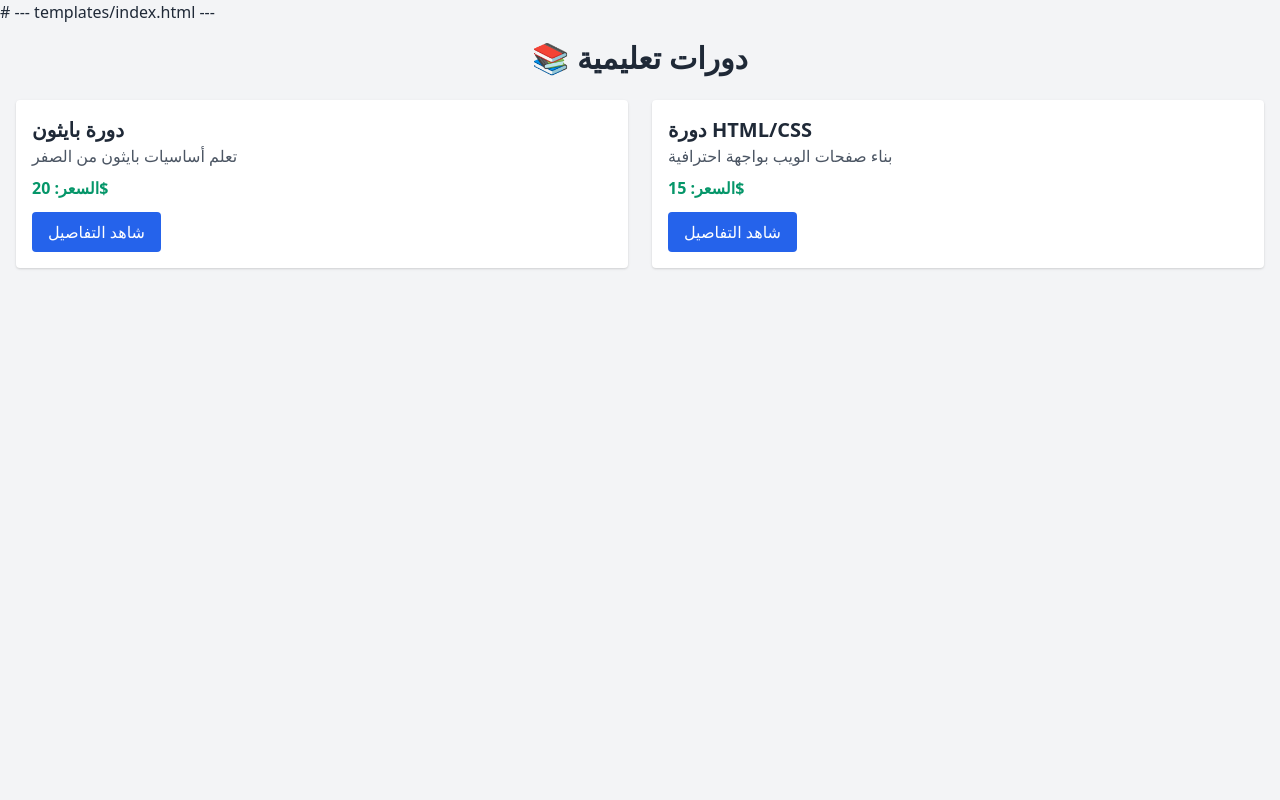
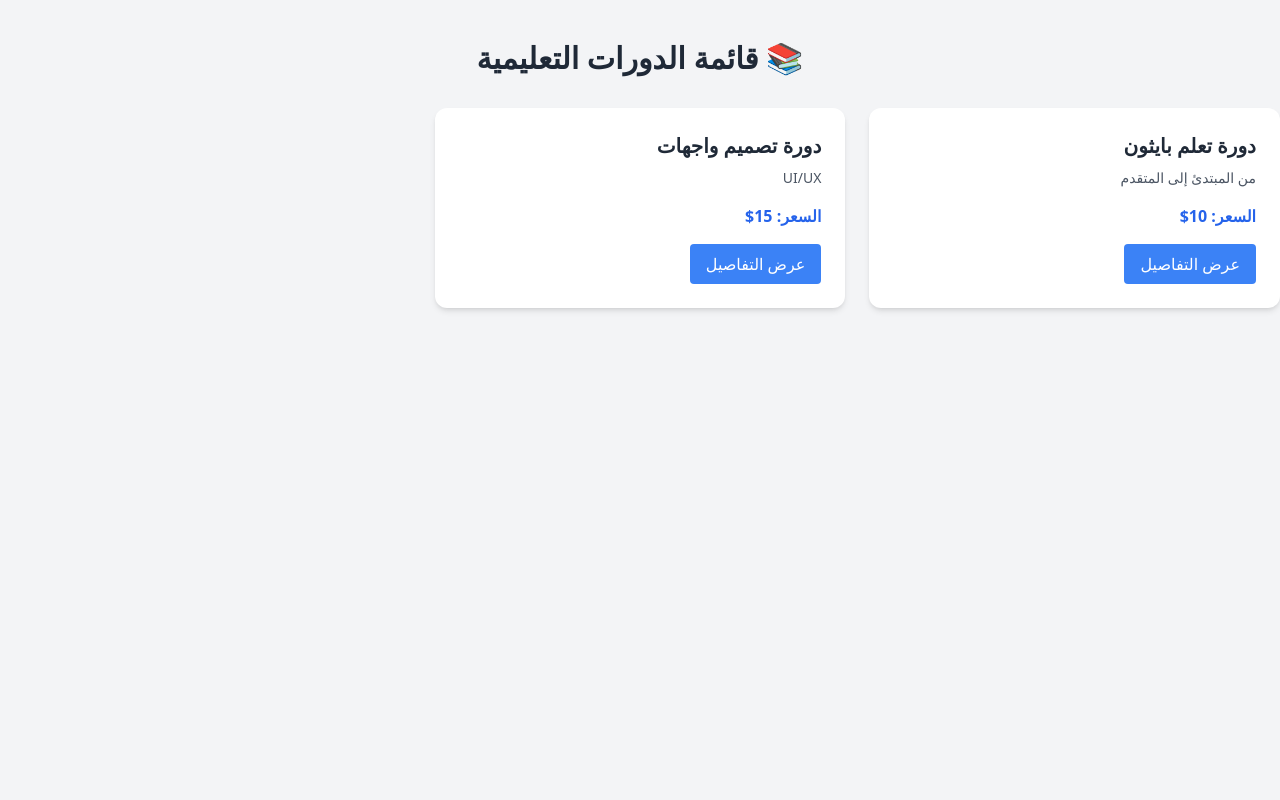
Before and after one commit to Tariq-Haoudi-FST/FreeCours4U.com, a Flask app: page / in a window 1280 px wide. Run offline with Flask 3, Linux system fonts and the light colour scheme; some libraries are stand-ins or nearby versions.

Commit message:
Ajout de la page checkout et mise à jour du routing Flask

```diff
--- a/app.py
+++ b/app.py
@@ -1,31 +1,53 @@
-# --- app.py ---
-from flask import Flask, render_template
+from flask import Flask, render_template, request
+from flask_mail import Mail, Message
 
 app = Flask(__name__)
 
-# صفحة البداية
+# إعدادات الإيميل (غيّر المعلومات الخاصة بك)
+app.config['MAIL_SERVER'] = 'smtp.gmail.com'
+app.config['MAIL_PORT'] = 465
+app.config['MAIL_USERNAME'] = 'your_email@gmail.com'
+app.config['MAIL_PASSWORD'] = 'your_email_password'
+app.config['MAIL_USE_TLS'] = False
+app.config['MAIL_USE_SSL'] = True
+
+mail = Mail(app)
+
+# الدورات
+courses = [
+    {"id": 1, "title": "دورة تعلم بايثون", "description": "من المبتدئ إلى المتقدم", "price": 10, "link": "https://drive.google.com/xyz"},
+    {"id": 2, "title": "دورة تصميم واجهات", "description": "UI/UX", "price": 15, "link": "https://drive.google.com/abc"},
+]
+
 @app.route('/')
 def index():
-    courses = [
-        {'id': 1, 'title': 'دورة بايثون', 'description': 'تعلم أساسيات بايثون من الصفر', 'price': '20$'},
-        {'id': 2, 'title': 'دورة HTML/CSS', 'description': 'بناء صفحات الويب بواجهة احترافية', 'price': '15$'},
-    ]
     return render_template('index.html', courses=courses)
 
-# صفحة تفاصيل الدورة
 @app.route('/course/<int:course_id>')
 def course_detail(course_id):
-    courses = [
-        {'id': 1, 'title': 'دورة بايثون', 'description': 'تعلم أساسيات بايثون من الصفر', 'price': '20$'},
-        {'id': 2, 'title': 'دورة HTML/CSS', 'description': 'بناء صفحات الويب بواجهة احترافية', 'price': '15$'},
-    ]
-    course = next((c for c in courses if c['id'] == course_id), None)
+    course = next((c for c in courses if c["id"] == course_id), None)
     return render_template('course_detail.html', course=course)
 
-# صفحة الدفع
-@app.route('/checkout')
-def checkout():
-    return render_template('checkout.html')
+@app.route('/checkout/<int:course_id>', methods=["GET", "POST"])
+def checkout(course_id):
+    course = next((c for c in courses if c["id"] == course_id), None)
+
+    if request.method == "POST":
+        full_name = request.form['full_name']
+        email = request.form['email']
+
+        msg = Message('رابط الدورة التعليمية',
+                      sender=app.config['MAIL_USERNAME'],
+                      recipients=[email])
+        msg.body = f"مرحبًا {full_name},\n\nتم الدفع بنجاح! إليك رابط الدورة:\n{course['link']}"
+
+        try:
+            mail.send(msg)
+            return render_template('checkout.html', course=course, success=True)
+        except Exception as e:
+            return render_template('checkout.html', course=course, success=False, error=str(e))
+
+    return render_template('checkout.html', course=course)
 
 if __name__ == '__main__':
     app.run(debug=True)
--- a/requirements.txt
+++ b/requirements.txt
@@ -1,2 +1,3 @@
 # --- requirements.txt ---
 Flask
+Flask-Mail
--- a/templates/index.html
+++ b/templates/index.html
@@ -1,25 +1,26 @@
-# --- templates/index.html ---
 <!DOCTYPE html>
-<html lang="ar">
+<html lang="ar" dir="rtl">
 <head>
-    <meta charset="UTF-8">
-    <meta name="viewport" content="width=device-width, initial-scale=1.0">
-    <title>موقع الدورات</title>
-    <link href="https://cdn.jsdelivr.net/npm/tailwindcss@2.2.19/dist/tailwind.min.css" rel="stylesheet">
+  <meta charset="UTF-8">
+  <title>الدورات</title>
+  <script src="https://cdn.tailwindcss.com"></script>
 </head>
 <body class="bg-gray-100 text-gray-800">
-    <div class="container mx-auto p-4">
-        <h1 class="text-3xl font-bold mb-6 text-center">📚 دورات تعليمية</h1>
-        <div class="grid grid-cols-1 md:grid-cols-2 gap-6">
-            {% for course in courses %}
-            <div class="bg-white p-4 rounded shadow">
-                <h2 class="text-xl font-semibold">{{ course.title }}</h2>
-                <p class="text-gray-600">{{ course.description }}</p>
-                <p class="text-green-600 font-bold mt-2">السعر: {{ course.price }}</p>
-                <a href="/course/{{ course.id }}" class="inline-block mt-3 px-4 py-2 bg-blue-600 text-white rounded">شاهد التفاصيل</a>
-            </div>
-            {% endfor %}
-        </div>
+  <div class="container mx-auto py-10">
+    <h1 class="text-3xl font-bold text-center mb-8">📚 قائمة الدورات التعليمية</h1>
+    <div class="grid grid-cols-1 md:grid-cols-2 lg:grid-cols-3 gap-6">
+      {% for course in courses %}
+      <div class="bg-white rounded-xl shadow-md p-6 hover:shadow-lg transition">
+        <h2 class="text-xl font-semibold mb-2">{{ course.title }}</h2>
+        <p class="mb-4 text-sm text-gray-600">{{ course.description }}</p>
+        <p class="mb-4 font-bold text-blue-600">السعر: {{ course.price }}$</p>
+        <a href="{{ url_for('course_detail', course_id=course.id) }}"
+           class="inline-block px-4 py-2 bg-blue-500 text-white rounded hover:bg-blue-600">
+           عرض التفاصيل
+        </a>
+      </div>
+      {% endfor %}
     </div>
+  </div>
 </body>
 </html>
```
Also changed, not shown: templates/checkout.html (+64 -36 lines), templates/course_detail.html (+13 -14 lines).
